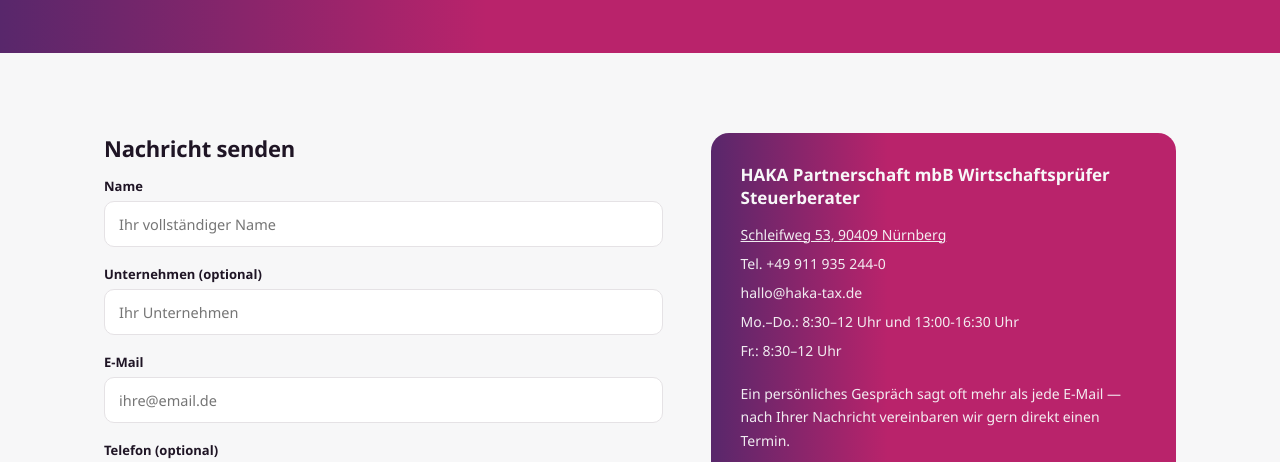
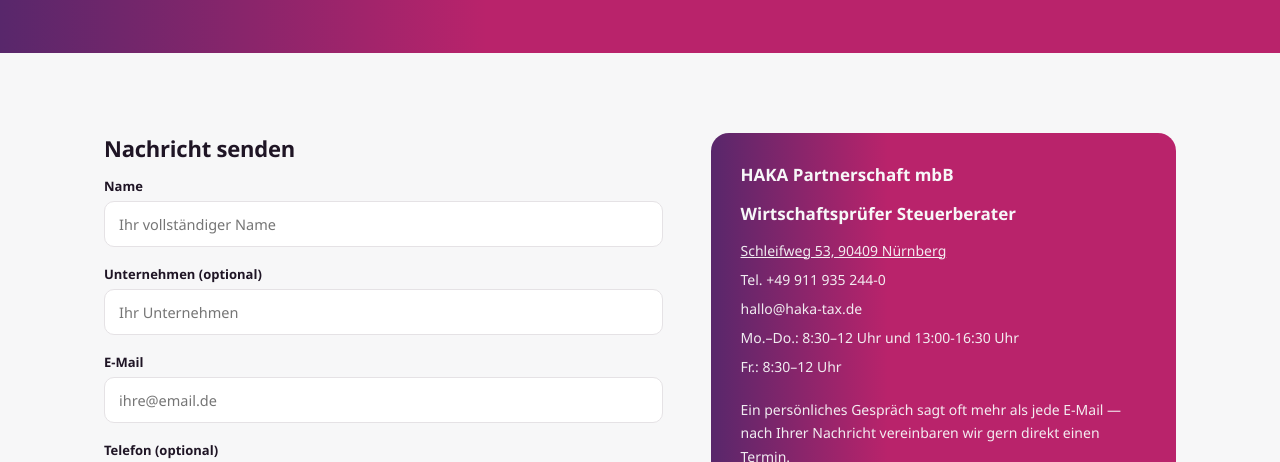
Before and after one commit to faruk-akkaya/haka-tax.de, a plain HTML site: page kontakt.html in a window 1280 px wide. Shown: the part 323-785 px from the top of the page. Drawn offline with Linux system fonts and the light colour scheme.

Commit message:
Update kontakt.html

```diff
--- a/kontakt.html
+++ b/kontakt.html
@@ -225,7 +225,8 @@ footer{background:var(--night);color:var(--white);padding:56px 24px 0;}
 
       <div>
         <div class="info-card">
-          <h3>HAKA Partnerschaft mbB Wirtschaftsprüfer Steuerberater</h3>
+          <h3>HAKA Partnerschaft mbB</h3>
+          <h3>Wirtschaftsprüfer Steuerberater</h3>
           <a id="mapsLink" href="https://www.google.com/maps/search/?api=1&query=Schleifweg%2053%2C%2090409%20N%C3%BCrnberg" target="_blank" rel="noopener" class="line" style="text-decoration:underline;">Schleifweg 53, 90409 Nürnberg</a>
           <div class="line">Tel. +49 911 935 244-0</div>
           <div class="line">hallo@haka-tax.de</div>
```
